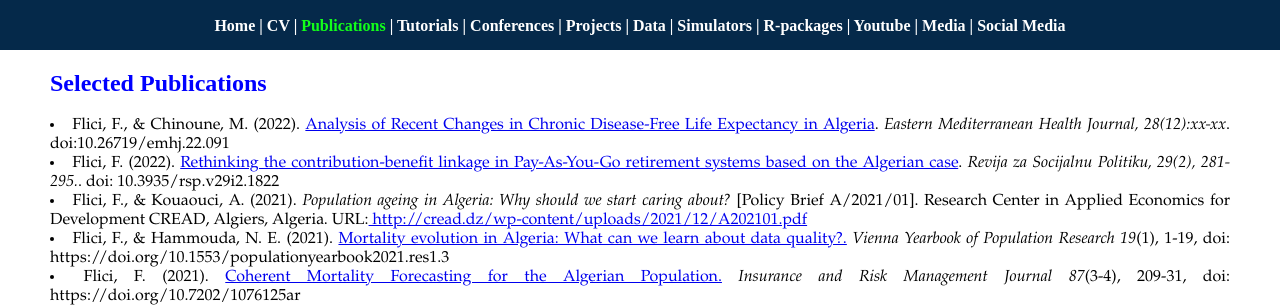
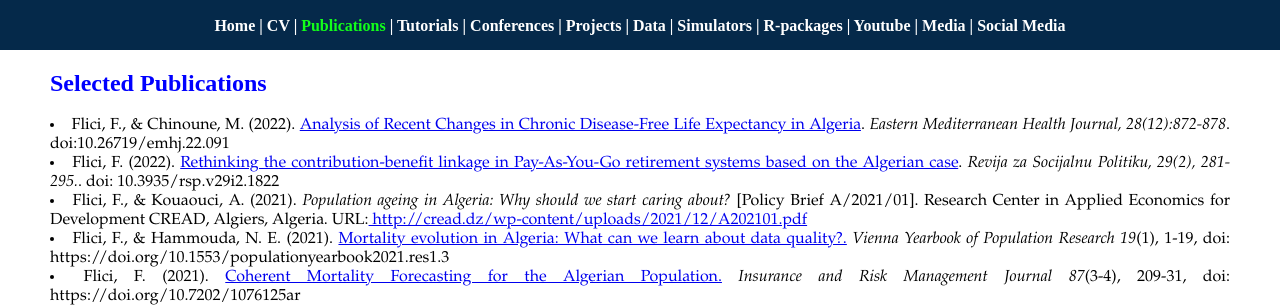
Before and after one commit to Farid-FLICI/farid-flici.github.io, a Jekyll site: the page pub.html, which Jekyll copies as it is, in a window 1280 px wide. Shown: the top 307 px of the page. Built offline with Jekyll 4.4.1, drawn with Linux system fonts in a browser that asks for light colours.

Commit message:
Update pub.html

```diff
--- a/pub.html
+++ b/pub.html
@@ -107,9 +107,9 @@
 <h2 id="pub"> Selected Publications </h2>
 
  <li> Flici, F., & Chinoune, M. (2022).
- <a  href="https://www.emro.who.int/in-press/research/analysis-of-recent-changes-in-chronic-disease-free-life-expectancy-in-algeria.html"
+ <a  href="https://applications.emro.who.int/EMHJ/V28/12/1020-3397-2022-2812-872-878-eng.pdf?ua=1"
    target="_blank"> Analysis of Recent Changes in Chronic Disease-Free Life Expectancy in Algeria</a>.
- <i> Eastern Mediterranean Health Journal, 28(12):xx-xx</i>. doi:10.26719/emhj.22.091  </li>
+ <i> Eastern Mediterranean Health Journal, 28(12):872-878</i>. doi:10.26719/emhj.22.091  </li>
 
    <li> Flici, F. (2022).
    <a>
```
